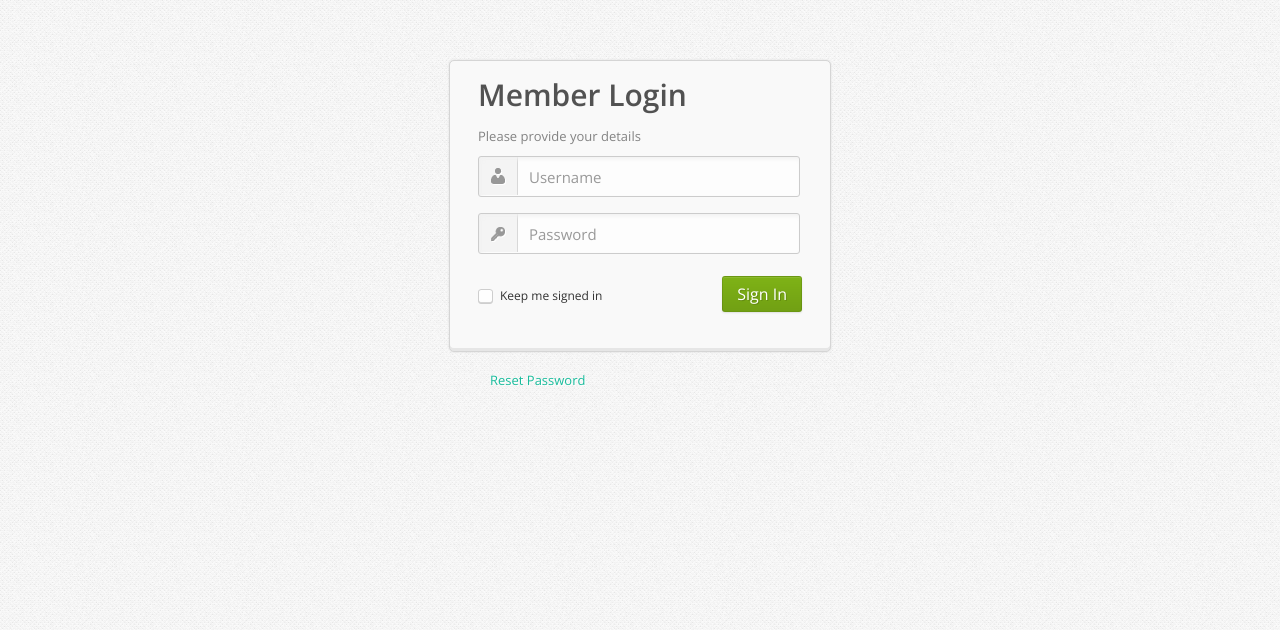
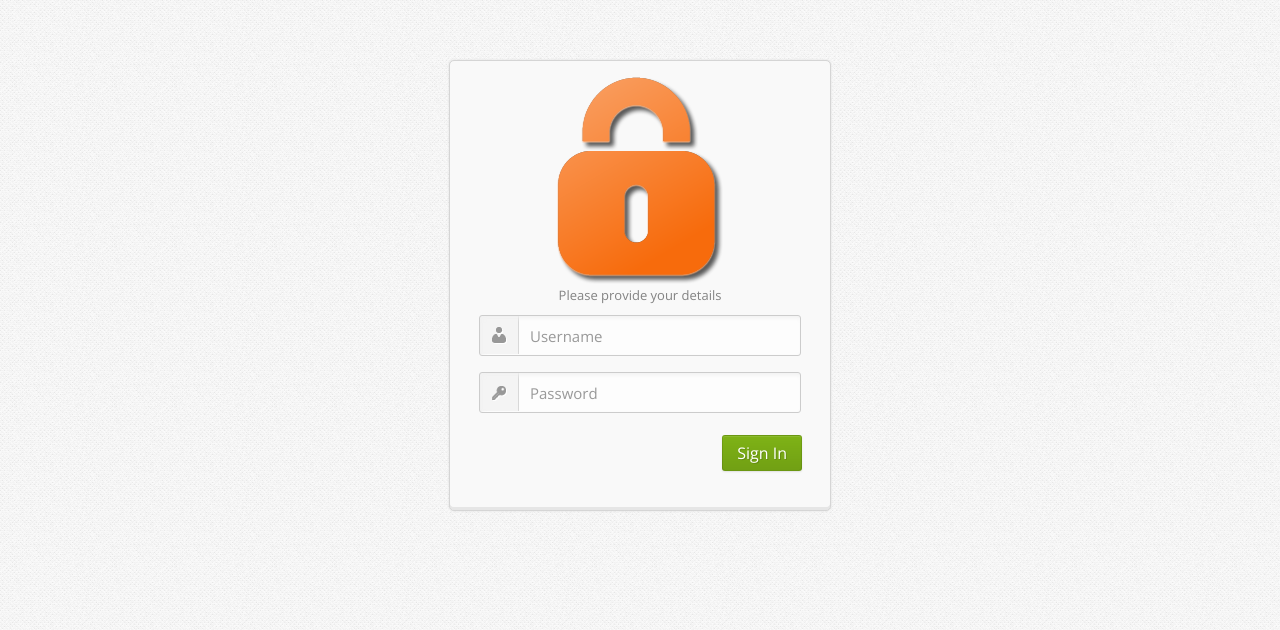
Before and after one commit to elsetsuna/prestige, a PHP site: page /taipan2/ in a window 1280 px wide. Shown: the top 630 px of the page. Run offline with PHP 8.4, Linux system fonts and the light colour scheme.

Commit message:
add icon to loginpage

```diff
--- a/views/not_logged_in.php
+++ b/views/not_logged_in.php
@@ -20,14 +20,11 @@
 </head>
 
 <body>
-
 <div class="account-container">
 
-  <div class="content clearfix">
-
+  <div class="content clearfix" align="center">
+      <img src="img/admin_login_icon.png" align="center"></img>
     <form method="post" action="index.php" name="loginform">
-
-      <h1>Member Login</h1>
 
       <div class="login-fields">
 
@@ -63,28 +60,15 @@ if (isset($login)) {
 
         <span class="login-checkbox">
           <input id="Field" name="Field" type="checkbox" class="field login-checkbox" value="First Choice" tabindex="4" />
-          <label class="choice" for="Field">Keep me signed in</label>
         </span>
 
         <button class="button btn btn-success btn-large" type="submit" name="login">Sign In</button>
-
       </div> <!-- .actions -->
-
-
-
     </form>
 
   </div> <!-- /content -->
 
 </div> <!-- /account-container -->
-
-
-
-<div class="login-extra">
-  <a href="#">Reset Password</a>
-</div> <!-- /login-extra -->
-
-
 <script src="js/jquery-1.7.2.min.js"></script>
 <script src="js/bootstrap.js"></script>
 
```
Also changed, not shown: img/admin_login_icon.png (added).
